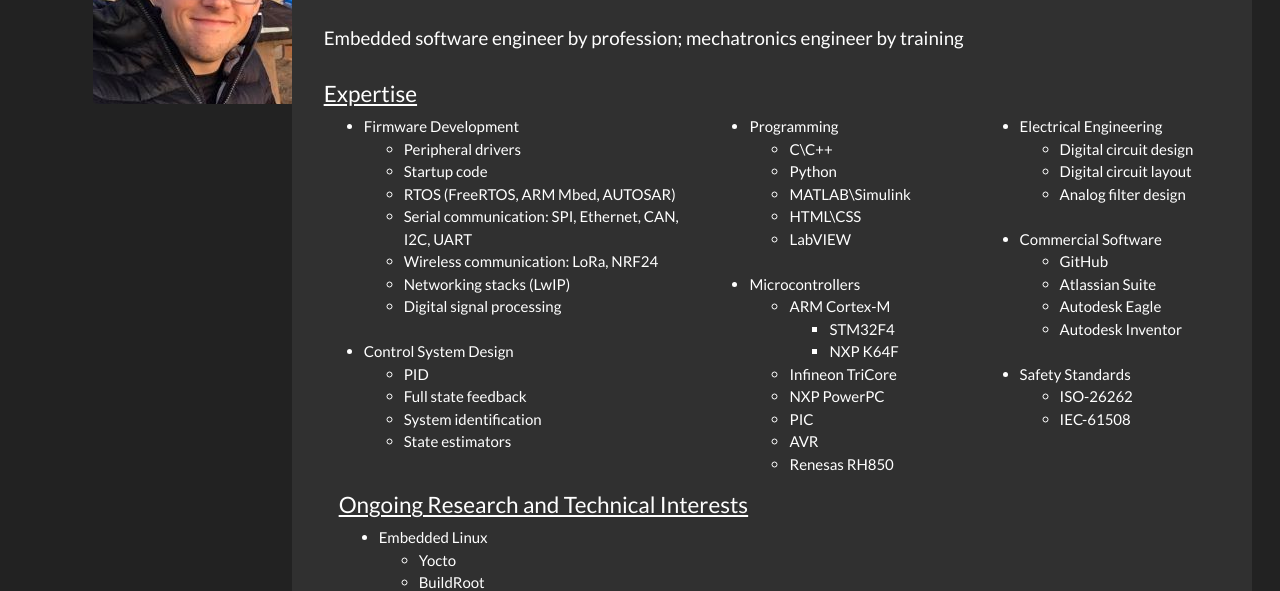
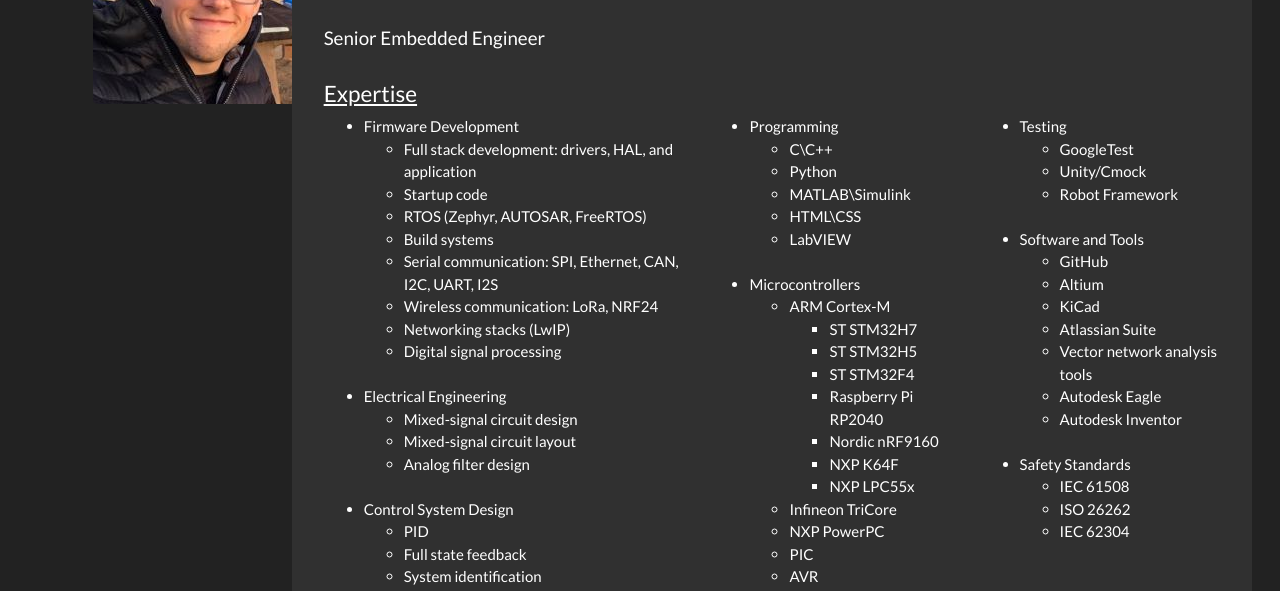
Before and after one commit to djaenicke/djaenicke.github.io, a plain HTML site: page index.html in a window 1280 px wide. Shown: the part 200-791 px from the top of the page. Drawn offline with nearby package versions, Linux system fonts and the light colour scheme.

Commit message:
2023 and 2024 updates

```diff
--- a/index.html
+++ b/index.html
@@ -62,7 +62,7 @@
       <div class="col-sm-9 jumbotron">
         <h3> About </h3>
         </br>
-        <h5> Embedded software engineer by profession; mechatronics engineer by training</h5>
+        <h5> Senior Embedded Engineer </h5>
         </br>
         <h4><u>Expertise</u></h4>
         <div class="row">
@@ -70,14 +70,22 @@
             <ul>
               <li>Firmware Development</li>
                 <ul>
-                  <li>Peripheral drivers</li>
+                  <li>Full stack development: drivers, HAL, and application </li>
                   <li>Startup code</li>
-                  <li>RTOS (FreeRTOS, ARM Mbed, AUTOSAR)</li>
-                  <li>Serial communication: SPI, Ethernet, CAN, I2C, UART</li>
+                  <li>RTOS (Zephyr, AUTOSAR, FreeRTOS)</li>
+                  <li>Build systems</li>
+                  <li>Serial communication: SPI, Ethernet, CAN, I2C, UART, I2S</li>
                   <li>Wireless communication: LoRa, NRF24</li>
                   <li>Networking stacks (LwIP)</li>
                   <li>Digital signal processing</li>
                 </ul>
+              </br>
+              <li>Electrical Engineering</li>
+              <ul>
+                <li>Mixed-signal circuit design</li>
+                <li>Mixed-signal circuit layout</li>
+                <li>Analog filter design</li>
+              </ul>
               </br>
               <li>Control System Design</li>
                 <ul>
@@ -103,8 +111,13 @@
                   <ul>
                     <li>ARM Cortex-M</li>
                       <ul>
-                        <li>STM32F4</li>
+                        <li>ST STM32H7</li>
+                        <li>ST STM32H5</li>
+                        <li>ST STM32F4</li>
+                        <li>Raspberry Pi RP2040</li>
+                        <li>Nordic nRF9160</li>
                         <li>NXP K64F</li>
+                        <li>NXP LPC55x</li>
                       </ul>
                     <li>Infineon TriCore</li>
                     <li>NXP PowerPC</li>
@@ -116,25 +129,29 @@
             </div>
             <div class="col-sm">
               <ul>
-                <li>Electrical Engineering</li>
+                <li>Testing</li>
                   <ul>
-                    <li>Digital circuit design</li>
-                    <li>Digital circuit layout</li>
-                    <li>Analog filter design</li>
+                    <li>GoogleTest</li>
+                    <li>Unity/Cmock</li>
+                    <li>Robot Framework</li>
                   </ul>
                 </br>
-                <li>Commercial Software</li>
+                <li>Software and Tools</li>
                   <ul>
                     <li>GitHub</li>
+                    <li>Altium</li>
+                    <li>KiCad</li>
                     <li>Atlassian Suite</li>
+                    <li>Vector network analysis tools</li>
                     <li>Autodesk Eagle</li>
                     <li>Autodesk Inventor</li>
                   </ul>
                 </br>
                 <li>Safety Standards</li>
                   <ul>
-                    <li>ISO-26262</li>
-                    <li>IEC-61508</li>
+                    <li>IEC 61508</li>
+                    <li>ISO 26262</li>
+                    <li>IEC 62304</li>
                   </ul>
               </ul>
             </div>
```
Also changed, not shown: work_experience.html (+28 -3 lines).
